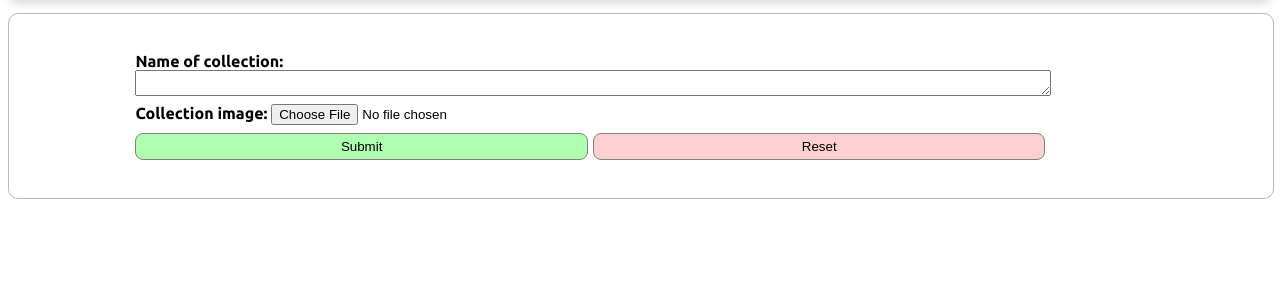
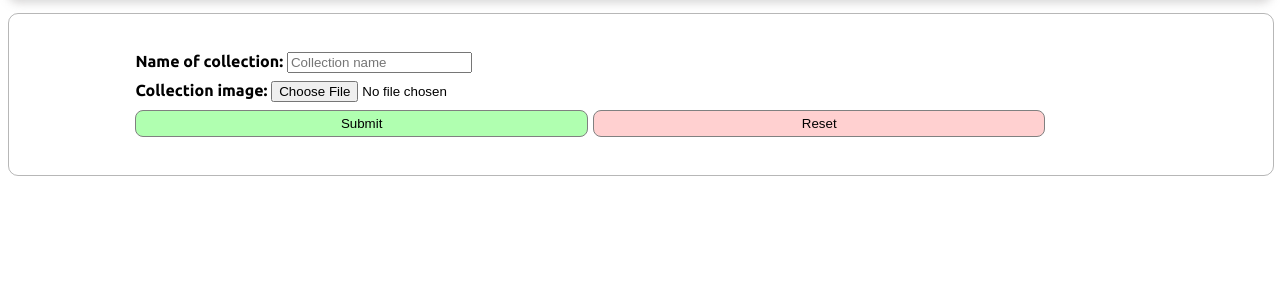
Before and after one commit to Grenui92/great_cards, a Django app: page /cards/create_collection/ in a window 1280 px wide. Shown: the part 111-411 px from the top of the page. Run offline with Django 4.2, Linux system fonts and the light colour scheme; the visitor is signed in with stand-in values (Sample User, id 1).

Commit message:
new img for collections

```diff
--- a/my_cards/api/views.py
+++ b/my_cards/api/views.py
@@ -115,5 +115,5 @@ class CreateCollecitonApi(LogingBase):
         print(user, 'aaaaaaaaaaaaaaaaaaaaaaaaaaa')
         collection_name = request.data.get('collection_name')
         print(collection_name, 'bbbbbbbbbbbbbbbbbbbbbbbbbbbbbbb')
-        message = CollectionServices.create_collection(user=user, collection_name=collection_name)
+        message = CollectionServices.create_collection(owner=user, collection_name=collection_name)
         return Response({'message': message})
--- a/my_cards/cards/forms.py
+++ b/my_cards/cards/forms.py
@@ -34,7 +34,7 @@ class CardForm(forms.ModelForm):
 
 class CollectionForm(forms.ModelForm):
     name = forms.CharField(max_length=255, widget=forms.Textarea(attrs={'class': 'text-input'}), required=True)
-    img = forms.ImageField(required=False, widget=forms.FileInput())
+    img = forms.FileField(required=False, widget=forms.FileInput())
 
     class Meta:
         model = Collections
--- a/my_cards/cards/models.py
+++ b/my_cards/cards/models.py
@@ -40,7 +40,7 @@ class Collections(models.Model):
     owner = models.ForeignKey(User, on_delete=models.CASCADE, null=True)
     cards = models.ManyToManyField('Cards', db_column='card_id')
     order_list = ArrayField(models.IntegerField(), default=list)
-    img = models.ImageField(default='1.jpg', upload_to='avatars')
+    img = models.ImageField(upload_to='avatars')
 
     def save(self, *args, **kwargs):
         """
--- a/my_cards/cards/services/collections_services.py
+++ b/my_cards/cards/services/collections_services.py
@@ -49,14 +49,16 @@ class CollectionServices:
         collection.save()
 
     @staticmethod
-    def create_collection(user, collection_name):
+    def create_collection(owner, collection_name, collection_img):
 
 
         if Collections.objects.filter(name=collection_name).exists():
             return False, f'Collection with name "{collection_name}" already exist, choice another name!'
 
         collection = Collections.objects.create(name=collection_name,
-                                                owner=user)
+                                                owner=owner,
+                                                img=collection_img)
+
         collection.save()
 
         return f'Collection "{collection_name}" successfully created.'
--- a/my_cards/cards/views/collection_views.py
+++ b/my_cards/cards/views/collection_views.py
@@ -1,11 +1,10 @@
 import logging
+from datetime import datetime
 
-from django.contrib.auth.decorators import login_required
 from django.shortcuts import render, redirect
-from django.utils.decorators import method_decorator
 from django.views.generic import ListView, View
+from django.core.files.storage import FileSystemStorage
 
-from cards.forms import CollectionForm
 from cards.models import Collections
 from cards.services.collections_services import CollectionServices
 from tools.mixins import MessageMixin
@@ -44,8 +43,7 @@ class CollectionCreateView(View, MessageMixin):
         :return: A form object to the template
         """
 
-        form = CollectionForm()
-        return render(request, self.template_name, context={'form': form})
+        return render(request, self.template_name)
 
     @class_login_required
     def post(self, request):
@@ -59,18 +57,23 @@ class CollectionCreateView(View, MessageMixin):
         :return: A render function that renders the template message_template
         :doc-author: Trelent
         """
+        owner = request.user
+        img = request.FILES.get('collection_img')
+        collection_name = request.POST.get('collection_name')
+        if img:
 
-        form = CollectionForm(request.POST, request.FILES)
-        if form.is_valid():
+            fs = FileSystemStorage()
+            img_name = fs.save(f'avatars/{datetime.now()}{img.name.replace(" ", "_")}', img)
+        else:
+            img_name = '1.jpg'
+        message = CollectionServices.create_collection(owner=owner,
+                                                       collection_name=collection_name,
+                                                       collection_img=img_name)
 
-            collection_name = form.data['name']
-            user = request.user
-            message = CollectionServices.create_collection(user=user,
-                                                           collection_name=collection_name)
-            return render(request, self.message_template,
-                          context={'message': message})
+        return render(request, self.message_template,
+                        context={'message': message})
 
-        return render(request, self.template_name, context={'form': form})
+        # return render(request, self.template_name, context={'form': form})
 
 
 class CollectionDeleteView(View):
@@ -89,8 +92,7 @@ class CollectionDeleteView(View):
         :return: A render function
         """
 
-        collection = CollectionServices.get_collection_by_id(
-            collection_id=collection_id)
+        collection = CollectionServices.get_collection_by_id(collection_id=collection_id)
         return render(request, self.template_name, context={'collection': collection})
 
     @class_login_required
@@ -106,8 +108,7 @@ class CollectionDeleteView(View):
         :return: A redirect to the study_cards view
         """
 
-        collection = CollectionServices.get_collection_by_id(
-            collection_id=collection_id)
+        collection = CollectionServices.get_collection_by_id(collection_id=collection_id)
         collection.delete()
         return redirect(to='cards:study_cards')
 
--- a/my_cards/templates/cards/create_collection.html
+++ b/my_cards/templates/cards/create_collection.html
@@ -1,21 +1,19 @@
 {% extends 'base.html' %}
 
 {% block content %}
-<form class="form-class" method="POST" action="{% url 'cards:create_collection' %}">
+<form class="form-class" method="POST" action="{% url 'cards:create_collection' %}" enctype="multipart/form-data">
     {% csrf_token %}
     <div>
         <label>
             <span class="form-label">Name of collection:</span>
-            <p>{{ form.name }}</>
+            <input type="text" name="collection_name" placeholder="Collection name" required>
         </label>
-        <span> {{ form.errors.name }}</span>
     </div>
     <div>
         <label>
             <span class="form-label">Collection image:</span>
-            {{ form.img }}
+            <input type="file" name="collection_img">
         </label>
-        <span> {{form.errors.img }}</span>
     </div>
     <div class="form-buttons">
         <button class="submit-button" type="submit">Submit</button>
```
Also changed, not shown: my_cards/cards/migrations/0020_alter_collections_img.py (added).
